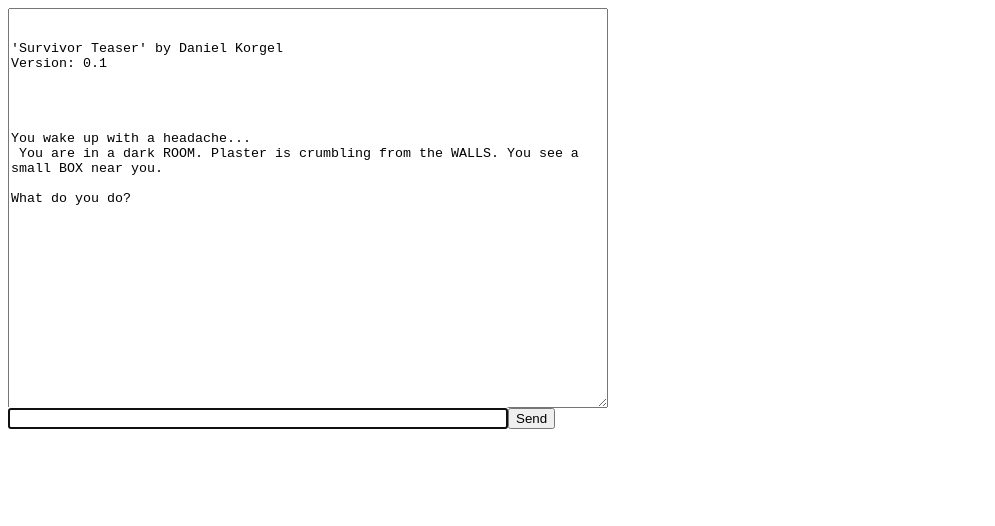
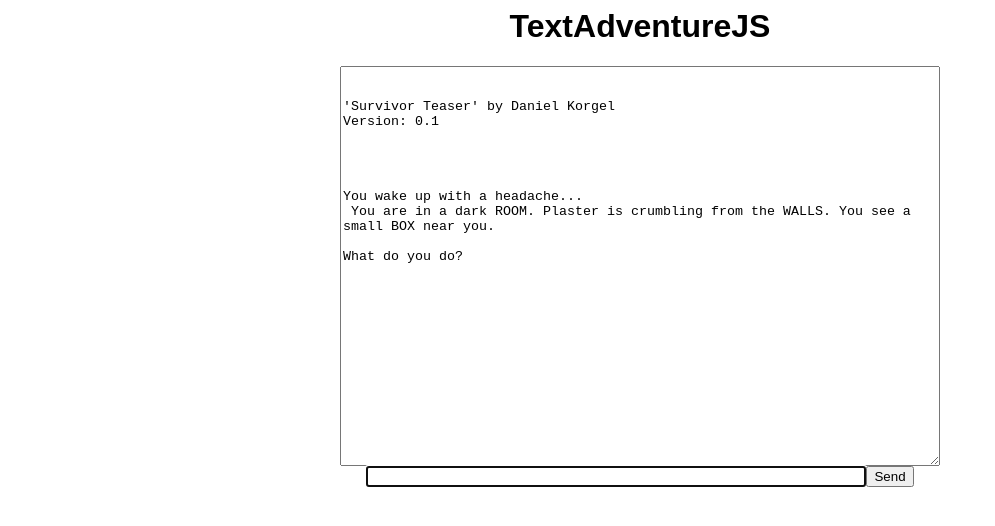
Before and after one commit to Dak0r/TextAdventureJS, a plain HTML site: page example.html in a window 1280 px wide. Shown: the whole page, without its empty margins (0-995 px from the left). Drawn offline with nearby package versions, Linux system fonts and the light colour scheme.

Commit message:
improved example.html

```diff
--- a/example.html
+++ b/example.html
@@ -49,8 +49,11 @@
             });
         </script>
     </head>
-    <body>
-        <textarea id="outputArea" readonly="readonly" style="width: 600px; height: 400px;">Loading</textarea> <br />
-        <input id="inputText" type="text"  style="width: 500px;"/><input id="inputButton" type="button" value="Send"/>
+    <body style="font-family: sans-serif">
+        <div style="text-align: center;">
+            <h1>TextAdventureJS</h1>
+            <textarea id="outputArea" readonly="readonly" style="width: 600px; height: 400px;">Loading</textarea> <br />
+            <input id="inputText" type="text"  style="width: 500px;"/><input id="inputButton" type="button" value="Send"/>
+        </div>
     </body>
 </html>
```
